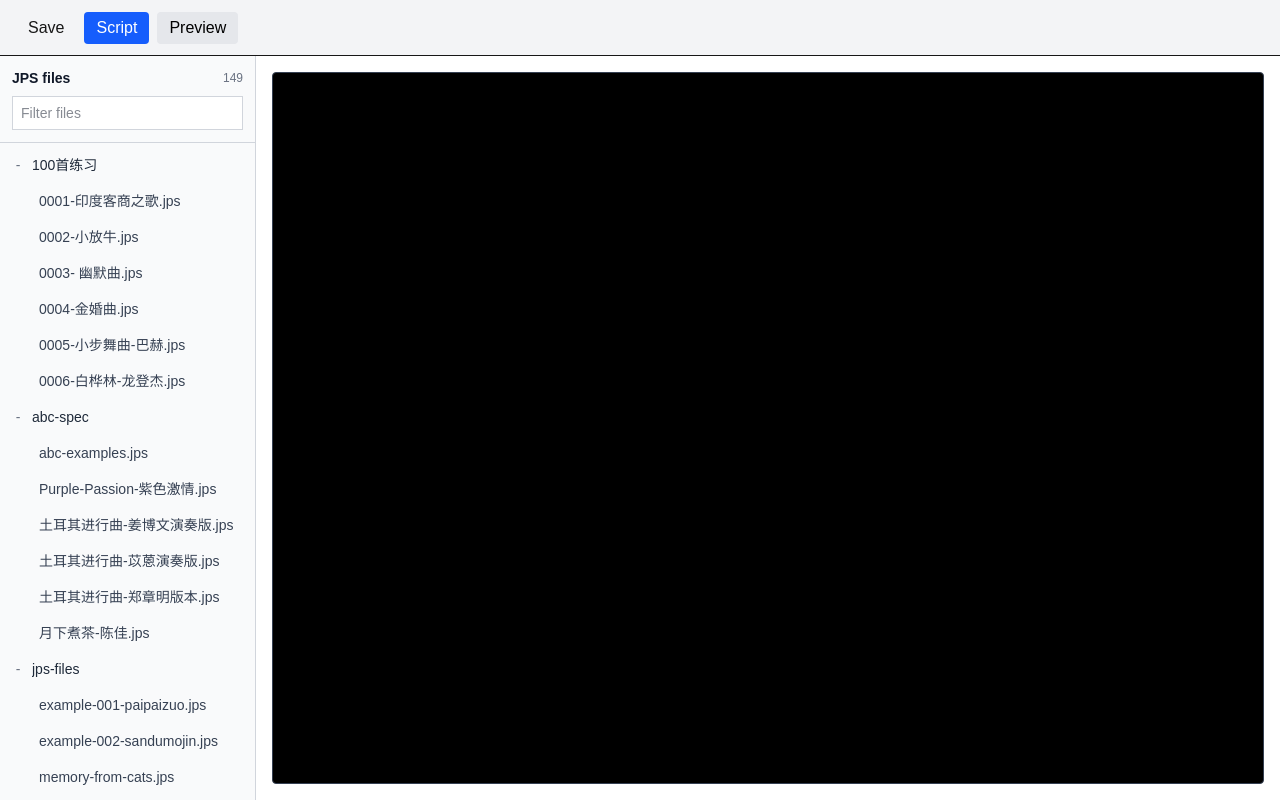
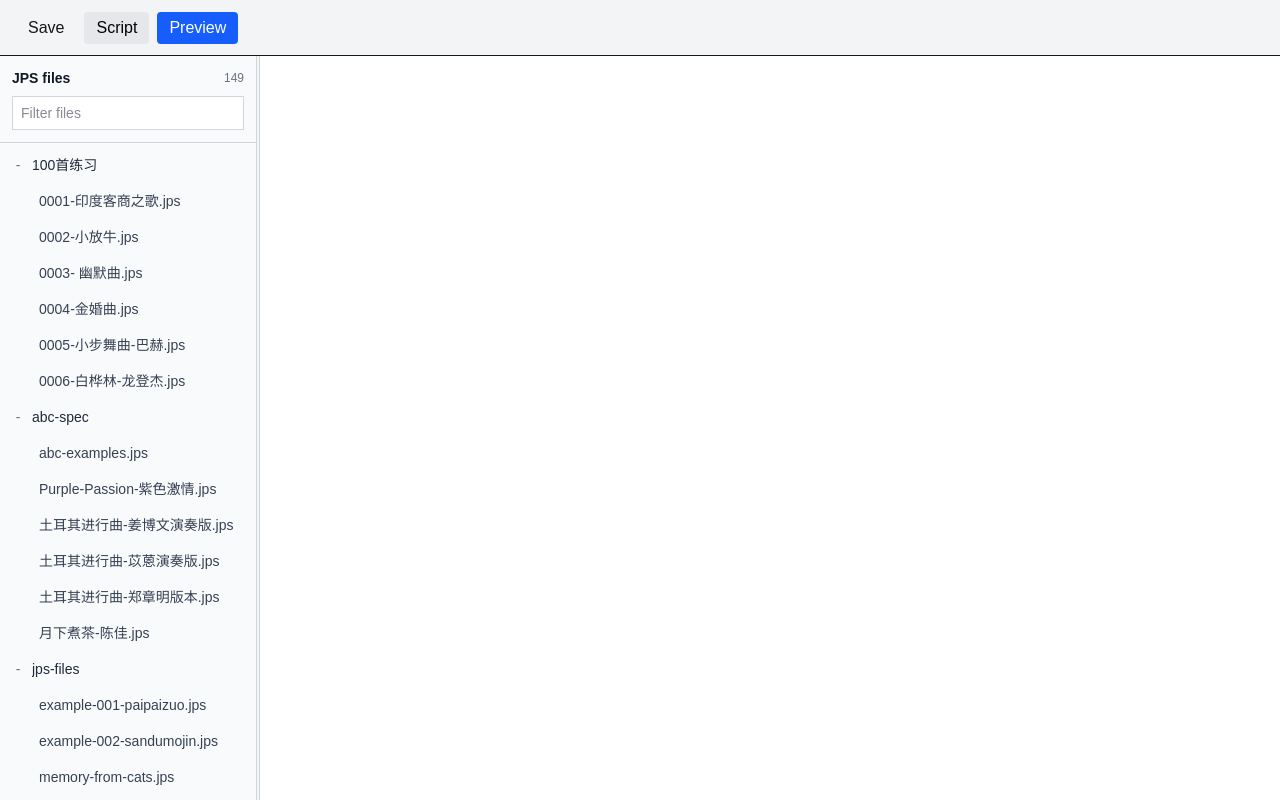
Before and after one commit to eat-sleep-code-repeat-it/mumupu, a Next.js app: page /home in a window 1280 px wide. Built offline with nearby package versions, Linux system fonts and the light colour scheme; no server answers.

Commit message:
improve home editor workflow

```diff
--- a/app/home/page.tsx
+++ b/app/home/page.tsx
@@ -1,11 +1,32 @@
 "use client";
 
-import { useEffect, useRef, useState } from "react";
+import {
+  type KeyboardEvent as ReactKeyboardEvent,
+  type PointerEvent as ReactPointerEvent,
+  useEffect,
+  useRef,
+  useState,
+} from "react";
 
 type JpsFile = {
   name: string;
   path: string;
 };
+
+type SaveFileHandle = {
+  createWritable: () => Promise<{
+    write: (data: Blob) => Promise<void>;
+    close: () => Promise<void>;
+  }>;
+};
+
+type SaveFilePicker = (options: {
+  suggestedName: string;
+  types: Array<{
+    description: string;
+    accept: Record<string, string[]>;
+  }>;
+}) => Promise<SaveFileHandle>;
 
 type JpsFolder = {
   name: string;
@@ -126,8 +147,11 @@ export default function Home() {
   const [selectedFile, setSelectedFile] = useState<string | null>(null);
   const [fileError, setFileError] = useState("");
   const [renderError, setRenderError] = useState("");
-  const [preview, setPreview] = useState(false);
-  const [mode, setMode] = useState<"script" | "preview">("script");
+  const [preview, setPreview] = useState(true);
+  const [mode, setMode] = useState<"script" | "preview">("preview");
+  const [sidebarWidth, setSidebarWidth] = useState<number | null>(null);
+  const sidebarRef = useRef<HTMLElement | null>(null);
+  const resizeCleanupRef = useRef<(() => void) | null>(null);
   const fileRequestRef = useRef<AbortController | null>(null);
 
   async function renderSvg(script: string, signal?: AbortSignal): Promise<string> {
@@ -186,6 +210,8 @@ export default function Home() {
     return () => controller.abort();
   }, []);
 
+  useEffect(() => () => resizeCleanupRef.current?.(), []);
+
   useEffect(() => {
     if (!text) {
       return;
@@ -229,12 +255,35 @@ export default function Home() {
   }
 
   async function handleSave() {
+    const title = text.match(/^B:\s*(.+)$/m)?.[1]?.trim() || "score";
+    const filename = `${title.replace(/[<>:"/\\|?*\x00-\x1F]/g, "_")}.svg`;
+    const showSaveFilePicker = (
+      window as Window & { showSaveFilePicker?: SaveFilePicker }
+    ).showSaveFilePicker;
+
     try {
+      const fileHandle = showSaveFilePicker
+        ? await showSaveFilePicker({
+            suggestedName: filename,
+            types: [
+              {
+                description: "SVG image",
+                accept: { "image/svg+xml": [".svg"] },
+              },
+            ],
+          })
+        : null;
       const svgToSave = await renderSvg(text);
       setSvg(svgToSave);
-      const title = text.match(/^B:\s*(.+)$/m)?.[1]?.trim() || "score";
-      const filename = `${title.replace(/[<>:"/\\|?*\x00-\x1F]/g, "_")}.svg`;
       const blob = new Blob([svgToSave], { type: "image/svg+xml;charset=utf-8" });
+
+      if (fileHandle) {
+        const writable = await fileHandle.createWritable();
+        await writable.write(blob);
+        await writable.close();
+        return;
+      }
+
       const url = URL.createObjectURL(blob);
       const link = document.createElement("a");
       link.href = url;
@@ -242,6 +291,9 @@ export default function Home() {
       link.click();
       URL.revokeObjectURL(url);
     } catch (error) {
+      if (error instanceof DOMException && error.name === "AbortError") {
+        return;
+      }
       console.error("Save failed:", error);
     }
   }
@@ -263,8 +315,8 @@ export default function Home() {
       const content = await response.text();
       setText(content);
       setSelectedFile(file.path);
-      setPreview(false);
-      setMode("script");
+      setPreview(true);
+      setMode("preview");
     } catch (error) {
       if (error instanceof DOMException && error.name === "AbortError") {
         return;
@@ -295,6 +347,56 @@ export default function Home() {
     setFileFilter(value);
     if (value.trim()) {
       setExpandedFolders((current) => new Set([...current, ...folderPaths(folders)]));
+    }
+  }
+
+  function clampSidebarWidth(width: number) {
+    const maximumWidth = Math.max(160, Math.min(480, window.innerWidth - 320));
+    return Math.min(maximumWidth, Math.max(160, width));
+  }
+
+  function handleResizeStart(event: ReactPointerEvent<HTMLDivElement>) {
+    event.preventDefault();
+    resizeCleanupRef.current?.();
+
+    const startX = event.clientX;
+    const startWidth = sidebarRef.current?.getBoundingClientRect().width ?? 256;
+    const previousCursor = document.body.style.cursor;
+    const previousUserSelect = document.body.style.userSelect;
+
+    document.body.style.cursor = "col-resize";
+    document.body.style.userSelect = "none";
+
+    const handlePointerMove = (moveEvent: PointerEvent) => {
+      setSidebarWidth(clampSidebarWidth(startWidth + moveEvent.clientX - startX));
+    };
+    const stopResizing = () => {
+      window.removeEventListener("pointermove", handlePointerMove);
+      window.removeEventListener("pointerup", stopResizing);
+      window.removeEventListener("pointercancel", stopResizing);
+      document.body.style.cursor = previousCursor;
+      document.body.style.userSelect = previousUserSelect;
+      resizeCleanupRef.current = null;
+    };
+
+    resizeCleanupRef.current = stopResizing;
+    window.addEventListener("pointermove", handlePointerMove);
+    window.addEventListener("pointerup", stopResizing);
+    window.addEventListener("pointercancel", stopResizing);
+  }
+
+  function handleResizeKeyDown(event: ReactKeyboardEvent<HTMLDivElement>) {
+    const currentWidth = sidebarRef.current?.getBoundingClientRect().width ?? 256;
+    let nextWidth: number | null = null;
+
+    if (event.key === "ArrowLeft") nextWidth = currentWidth - 16;
+    if (event.key === "ArrowRight") nextWidth = currentWidth + 16;
+    if (event.key === "Home") nextWidth = 160;
+    if (event.key === "End") nextWidth = 480;
+
+    if (nextWidth !== null) {
+      event.preventDefault();
+      setSidebarWidth(clampSidebarWidth(nextWidth));
     }
   }
 
@@ -330,7 +432,11 @@ export default function Home() {
       </nav>
 
       <div className="flex min-h-0 flex-1">
-        <aside className="flex w-44 shrink-0 flex-col border-r border-gray-300 bg-gray-50 sm:w-64">
+        <aside
+          ref={sidebarRef}
+          className="flex w-44 shrink-0 flex-col bg-gray-50 sm:w-64"
+          style={sidebarWidth === null ? undefined : { width: sidebarWidth }}
+        >
           <div className="border-b border-gray-300 p-3">
             <div className="mb-2 flex items-center justify-between gap-2">
               <h2 className="text-sm font-semibold text-gray-900">JPS files</h2>
@@ -359,6 +465,19 @@ export default function Home() {
           </div>
         </aside>
 
+        <div
+          role="separator"
+          aria-label="Resize file list"
+          aria-orientation="vertical"
+          aria-valuemin={160}
+          aria-valuemax={480}
+          aria-valuenow={sidebarWidth ?? undefined}
+          tabIndex={0}
+          onPointerDown={handleResizeStart}
+          onKeyDown={handleResizeKeyDown}
+          className="w-1 shrink-0 cursor-col-resize touch-none border-x border-gray-300 bg-gray-100 outline-none hover:bg-blue-400 focus:bg-blue-500"
+        />
+
         <div className="min-w-0 flex-1 p-4">
           {preview ? (
             renderError ? (
--- /dev/null
+++ b/bug-fixes/2026-09-04-home-default-preview-mode.md
@@ -0,0 +1,23 @@
+# Home Defaults to Preview Mode
+
+Date: 2026-09-04
+
+## Symptoms
+
+- The Home page initially selected the Script button and displayed the source editor.
+- Users had to select Preview before seeing the automatically rendered default score.
+
+## Root Cause
+
+- The Home component initialized both its displayed view and active mode to Script.
+
+## Fix
+
+- Initialize the Home page with Preview displayed and the Preview button selected.
+- Keep the Script button as the explicit way to open the source editor.
+
+## Verification
+
+- `pnpm exec eslint app/home/page.tsx`
+- `pnpm exec tsc --noEmit`
+- `git diff --check`
--- /dev/null
+++ b/bug-fixes/2026-09-04-home-save-file-picker.md
@@ -0,0 +1,23 @@
+# Home Save File Picker
+
+Date: 2026-09-04
+
+## Symptoms
+
+- Clicking Save immediately downloaded the rendered score.
+- The user could not choose a destination before saving.
+
+## Root Cause
+
+- The save handler only created a temporary download link and did not use the browser's file picker API.
+
+## Fix
+
+- Open the native save-file picker with the score title as the suggested SVG filename.
+- Write the rendered SVG to the selected file.
+- Keep the download flow as a fallback for browsers without file picker support.
+- Treat closing the picker without selecting a file as a normal cancellation.
+
+## Verification
+
+- `node_modules/.bin/tsc.cmd --noEmit`
--- /dev/null
+++ b/bug-fixes/2026-09-04-resizable-home-file-list.md
@@ -0,0 +1,26 @@
+# Resizable Home File List
+
+Date: 2026-09-04
+
+## Symptoms
+
+- The Home file list used a fixed responsive width.
+- Long song and folder names could not be given more space, while smaller lists could not be collapsed to leave more room for the score.
+
+## Root Cause
+
+- The sidebar width was controlled only by fixed Tailwind width classes and had no resize interaction.
+
+## Fix
+
+- Add a vertical resize separator between the file list and editor.
+- Support pointer dragging and Arrow Left, Arrow Right, Home, and End keyboard controls.
+- Clamp the sidebar to 160-480 pixels while reserving at least 320 pixels for the editor when the viewport allows it.
+- Restore document cursor and text-selection styles when resizing ends or the page unmounts.
+
+## Verification
+
+- `pnpm exec eslint app/home/page.tsx`
+- `pnpm exec tsc --noEmit`
+- `git diff --check`
+- `GET http://localhost:3000/home` returned HTTP 200 with no application errors in the Next.js development log.
--- /dev/null
+++ b/bug-fixes/2026-09-04-selected-song-opens-preview.md
@@ -0,0 +1,23 @@
+# Selected Song Opens Preview
+
+Date: 2026-09-04
+
+## Symptoms
+
+- Selecting a JPS file from the home sidebar loaded its source and stayed in Script mode.
+- Users had to click Preview after every file selection.
+
+## Root Cause
+
+- The successful file-selection handler explicitly disabled the preview and set the active mode to `script`.
+
+## Fix
+
+- Switch to Preview mode after a selected file loads successfully.
+- Keep the Script button as the explicit control for returning to the source editor.
+- Continue using the debounced local `/api/translate` render for the selected file.
+
+## Verification
+
+- `pnpm exec tsc --noEmit`
+- Browser check: select a file in the home sidebar, confirm Preview opens, then click Script and confirm the loaded source appears.
```
